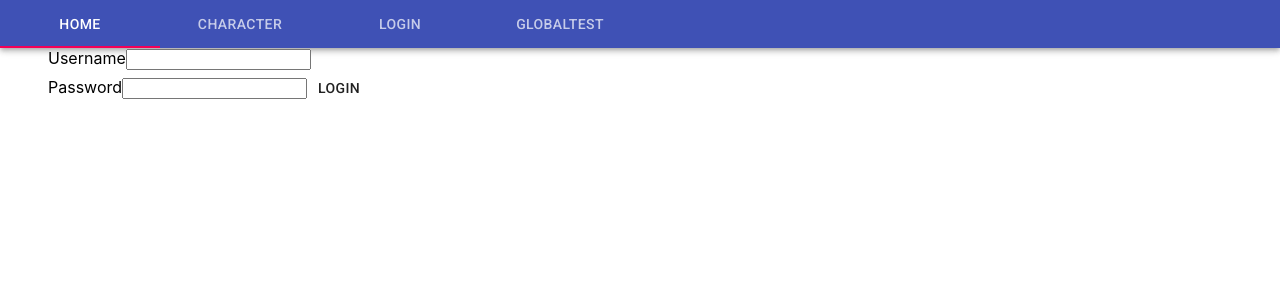
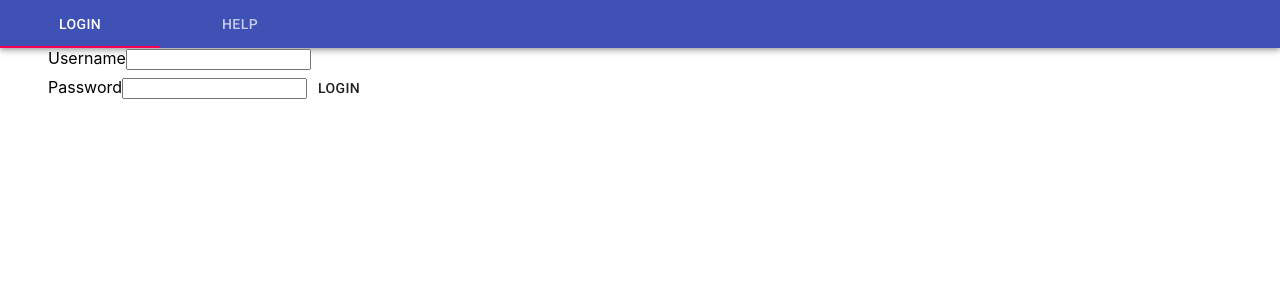
Before and after one commit to moodyRahman/chest2, a React (Create React App) app: page / in a window 1280 px wide. Shown: the top 300 px of the page. Built offline with nearby package versions, Linux system fonts and the light colour scheme.

Commit message:
user conditional navbar renders

```diff
--- a/src/Nav.js
+++ b/src/Nav.js
@@ -1,44 +1,47 @@
 
-import {AppBar, Toolbar, IconButton, Typography, Button, Tab, Tabs} from "@material-ui/core"
+import { AppBar, Tab, Tabs } from "@material-ui/core"
 // import MenuIcon from '@material-ui/icons/Menu';
-import {
-	BrowserRouter as Router,
-	Switch,
-	Route,
-	Link
-} from "react-router-dom";
-import { UserContext} from "./context/Context";
-import {useContext, useState} from "react"
+import { Link } from "react-router-dom";
+import { TabContext, UserContext } from "./context/Context";
+import { useContext } from "react"
 
 function Nav() {
 
 	const { user, setUser } = useContext(UserContext)
-	const [tab, setTab] = useState(0)
-
+	const { tab, setTab } = useContext(TabContext)
 
 	const handleChange = (event, newValue) => {
 		setTab(newValue);
 	};
 
-
+	if (!user) {
+		return (
+			<AppBar position="static">
+				<Tabs value={tab} onChange={handleChange}>
+					<Tab index={0} label="Login" to="/login" component={Link} />
+					<Tab index={1} label="Help" to="/help" component={Link} />
+				</Tabs>
+			</AppBar>
+		)
+	}
 
 	return (
-		// <TabContext.provider value={0}>
 
 		<AppBar position="static">
 			<Tabs value={tab} onChange={handleChange}>
 				<Tab index={0} label="Home" to="/" component={Link} />
 				<Tab index={1} label="Character" to="/chars" component={Link} />
-				<Tab index={2} label="Login" to="/login" component={Link} />
 
-				<Tab index={3} label="globaltest" onClick={(e)=>{setUser(user + "a")}} />
+				<Tab index={2} label="globaltest" onClick={(e) => { setUser(user + "a") }} />
 
-				<Tab index={4} label={user}/>
+				<Tab index={3} label={user} />
 			</Tabs>
 		</AppBar>
+	)
 
-		// </TabContext.provider>
-	)
+
+
+	// </TabContext.provider>
 }
 
 export default Nav;
```
